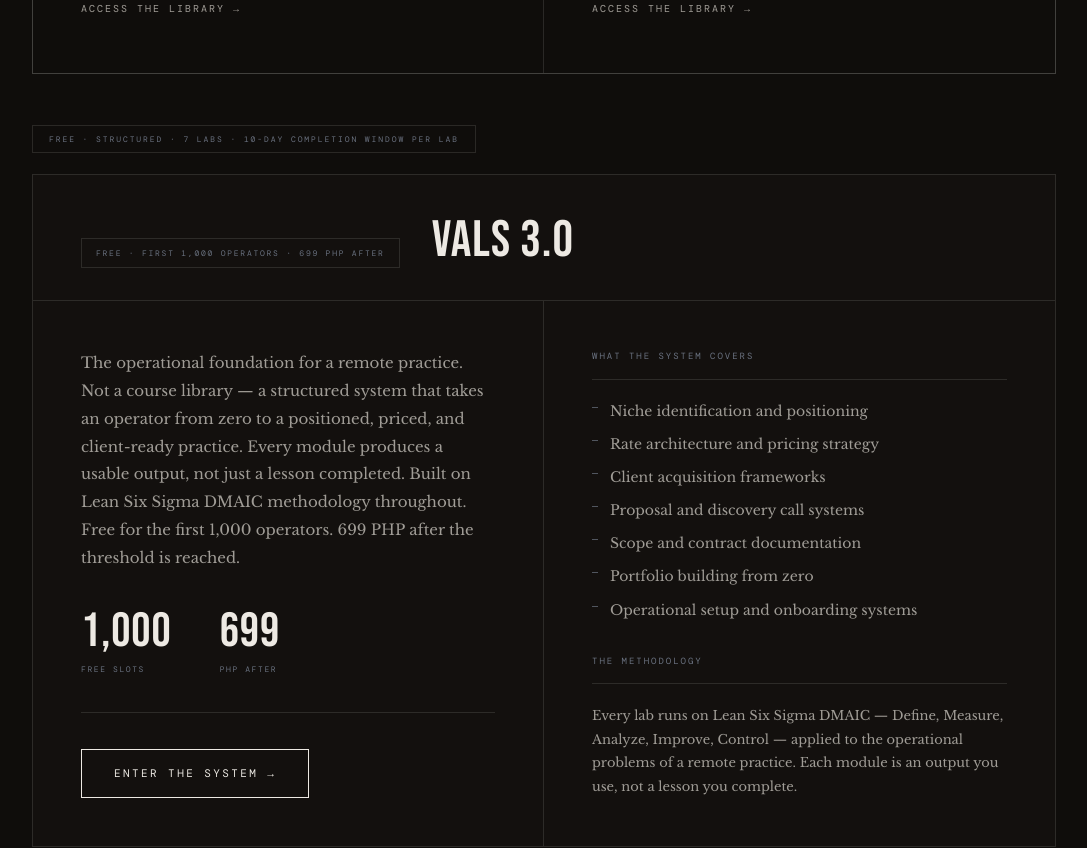
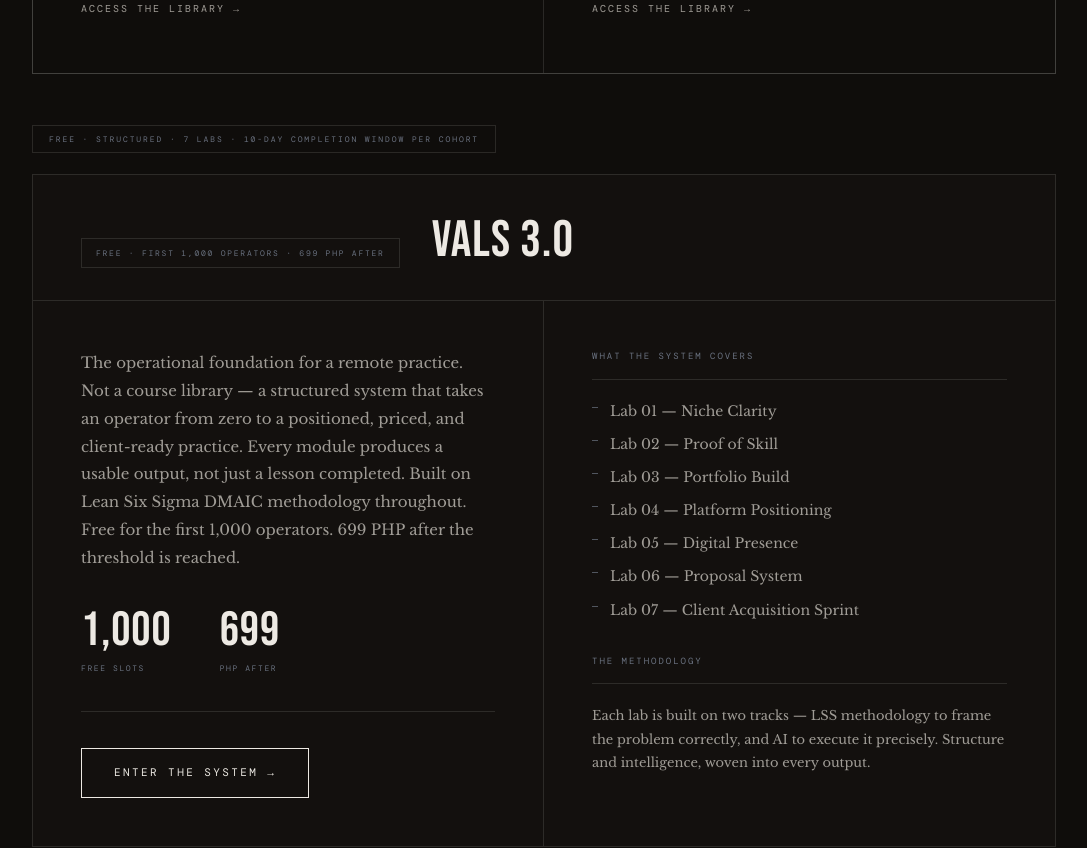
Before and after one commit to kittycataclysmic/marginmomentum-landing, a React (Vite) app: page / in a window 1280 px wide. Shown: the part 4440-5288 px from the top of the page, without its empty margins (96-1183 px from the left). Built offline with nearby package versions, Linux system fonts and the light colour scheme.

Commit message:
Update App.jsx

```diff
--- a/src/App.jsx
+++ b/src/App.jsx
@@ -375,7 +375,7 @@ export default function App() {
 
           {/* VALS 3.0 — freemium */}
           <div className="eco-forever-label reveal" style={{marginTop: '48px'}}>
-            <span>Free · Structured · 7 Labs · 10-Day Completion Window Per Lab</span>
+            <span>Free · Structured · 7 Labs · 10-Day Completion Window Per Cohort</span>
           </div>
 
           <div className="vls-block reveal">
@@ -411,20 +411,20 @@ export default function App() {
               <div className="vls-block-right">
                 <div className="vls-feature-label">What the System Covers</div>
                 <ul className="vls-feature-items">
-                  <li>Niche identification and positioning</li>
-                  <li>Rate architecture and pricing strategy</li>
-                  <li>Client acquisition frameworks</li>
-                  <li>Proposal and discovery call systems</li>
-                  <li>Scope and contract documentation</li>
-                  <li>Portfolio building from zero</li>
-                  <li>Operational setup and onboarding systems</li>
+                  <li>Lab 01 — Niche Clarity</li>
+                  <li>Lab 02 — Proof of Skill</li>
+                  <li>Lab 03 — Portfolio Build</li>
+                  <li>Lab 04 — Platform Positioning</li>
+                  <li>Lab 05 — Digital Presence</li>
+                  <li>Lab 06 — Proposal System</li>
+                  <li>Lab 07 — Client Acquisition Sprint</li>
                 </ul>
                 <div className="vls-methodology-note">
                   <div className="vls-feature-label" style={{marginTop: '32px'}}>The Methodology</div>
                   <p>
-                    Every lab runs on Lean Six Sigma DMAIC — Define, Measure, Analyze, Improve,
-                    Control — applied to the operational problems of a remote practice. Each module
-                    is an output you use, not a lesson you complete.
+                    Each lab is built on two tracks — LSS methodology to frame the problem
+                    correctly, and AI to execute it precisely. Structure and intelligence,
+                    woven into every output.
                   </p>
                 </div>
               </div>
@@ -440,7 +440,7 @@ export default function App() {
           <div className="tier-transition-inner reveal">
             <div className="tier-transition-rule" />
             <p className="tier-transition-text">
-              The free systems give you the foundation. The paid systems give you the operational
+              The free systems give you the foundation.<br />The paid systems give you the operational
               depth, communication architecture, and advanced programs for operators ready to go further.
             </p>
             <div className="tier-transition-rule" />
```
